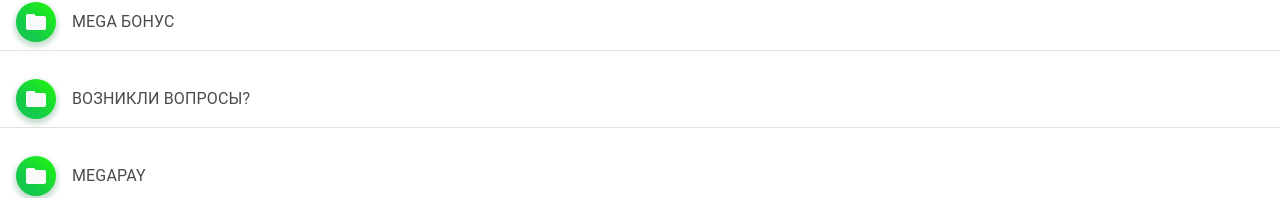
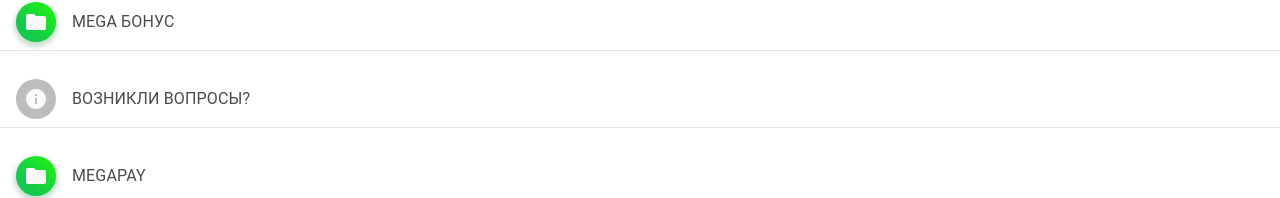
Before and after one commit to nurkan2313/mega-pomowhsnik, a React (Create React App) app: page / in a window 1280 px wide. Shown: the part 706-904 px from the top of the page. Built offline with nearby package versions, Linux system fonts and the light colour scheme.

Commit message:
chang icons

```diff
--- a/src/components/App.css
+++ b/src/components/App.css
@@ -168,3 +168,7 @@
 .jss3 {
     left: 20%!important;
 }
+.info-divider {
+    color: #047327;
+    font-weight: 700;
+}
--- a/src/components/HelperDetail.js
+++ b/src/components/HelperDetail.js
@@ -7,7 +7,7 @@
 import ListItemAvatar from '@material-ui/core/ListItemAvatar';
 import Avatar from '@material-ui/core/Avatar';
 import Folder from '@material-ui/icons/FolderOpen';
-import Circle from '@material-ui/icons/TurnedInNot';
+import Asterisk from '@material-ui/icons/PhoneForwarded';
 
 import HtmlToReactParser from 'html-to-react';
 import { withStyles } from '@material-ui/core/styles';
@@ -25,33 +25,6 @@
 };
 
 const htmlToReactParser = new HtmlToReactParser.Parser();
-
-const SubTree = (subdata) => (
-  <ul>
-    {!!(subdata.data) ? subdata.data.map(
-      res => (
-        <li>
-          {!!(res.description) ?
-            <Link
-                to={{
-                    pathname: `/description/${res.id}/${res.text}`,
-                    state: {
-                        detail: res
-                    }
-                }}
-                style={{ textDecoration: 'none' }}
-            >
-                {res.text}
-            </Link> : <h4 style={{color: 'red'}}> {res.text} </h4>
-          }
-          {!!(res.children) ? <SubTree data={res.children} /> :  null}
-
-        </li>
-      )
-    ) : null
-        }
-  </ul>
-);
 
 const Tree = (data) => (
   !!(data.data.children) ?
@@ -81,9 +54,7 @@
             !!(res.description) ?
             <React.Fragment>
               <ListItemAvatar style={{color: '#26469e'}}>
-                  <Avatar className='info-bg'>
-                    <Folder />
-                  </Avatar>
+                    <Asterisk />
               </ListItemAvatar>
               <Link
                   to={{
@@ -94,17 +65,12 @@
                   }}
                   style={{ textDecoration: 'none' }}
               >
-                  <ListItemText primary={res.text}  style={{color: 'red'}}/>
+                  <ListItemText primary={res.text}/>
               </Link>
               </React.Fragment>
               :
               <React.Fragment>
-                <ListItemAvatar style={{color: '#26469e'}}>
-                  <Avatar className='info-bg'>
-                    <Circle />
-                  </Avatar>
-                </ListItemAvatar>
-                <ListItemText primary={res.text}  />
+                <p className="info-divider">{res.text}</p>
               </React.Fragment>
         }
     </ListItem>
--- a/src/components/MainContainer.js
+++ b/src/components/MainContainer.js
@@ -8,14 +8,54 @@
 import ListItemAvatar from '@material-ui/core/ListItemAvatar';
 import Avatar from '@material-ui/core/Avatar';
 import Folder from '@material-ui/icons/Folder';
+import Info from '@material-ui/icons/Info';
 
 import data from '../data/MegaPomoshnik';
 import { connect } from 'react-redux';
 import { itemsFetchData } from '../redux/action';
 
-
 const Tree = (data) => (
     data.data[0].result.map((res, index) =>
+    !!(res.children) ?
+      <ListItem key={index}>
+        <ListItemAvatar >
+            <Avatar className='info-bg'>
+              <Folder />
+            </Avatar>
+        </ListItemAvatar>
+        <Link
+          to={{
+                pathname: `/detail/${res.id}/${res.text}`,
+                state: {
+                    detail: res
+                }
+              }}
+            style={{ textDecoration: 'none', textTransform: 'uppercase', color: '#6a6a6b' }}>
+                <ListItemText primary={res.text}  />
+        </Link>
+        <Divider />
+      </ListItem>
+    :
+    (res.command === '') ?
+    <ListItem key={index}>
+      <ListItemAvatar >
+        <Avatar >
+          <Info />
+        </Avatar>
+      </ListItemAvatar>
+      <Link
+        to={{
+              pathname: `/detail/${res.id}/${res.text}`,
+              state: {
+                  detail: res
+              }
+            }}
+          style={{ textDecoration: 'none', textTransform: 'uppercase', color: 'purple' }}>
+              <ListItemText primary={res.text}  />
+      </Link>
+      <Divider />
+    </ListItem>
+    :
     <ListItem key={index}>
       <ListItemAvatar >
           <Avatar className='info-bg'>
@@ -45,6 +85,7 @@
 
     componentDidMount() {
         this.props.itemsFetchData(data);
+        console.log(data)
     }
 
     render() {
```
